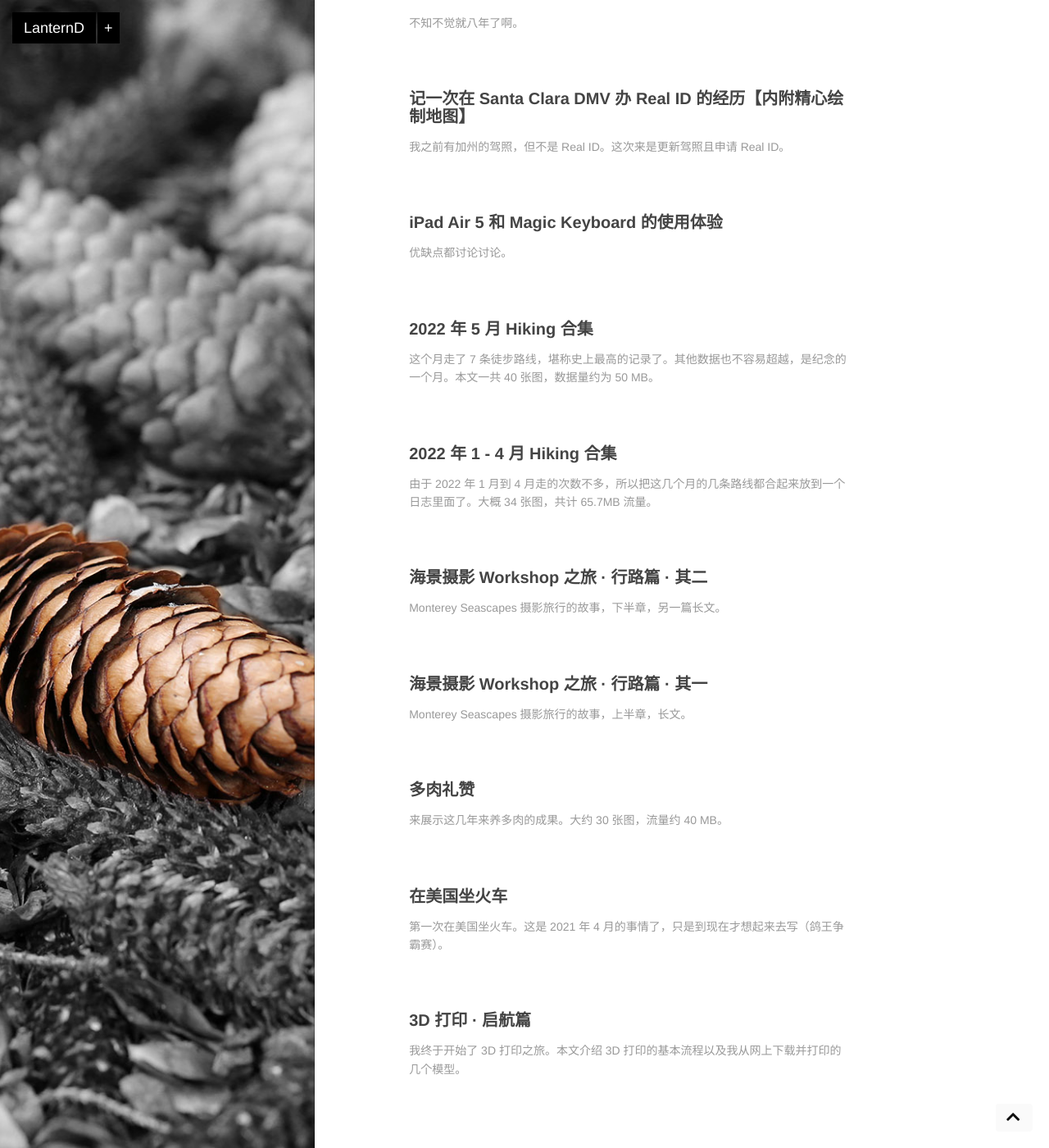
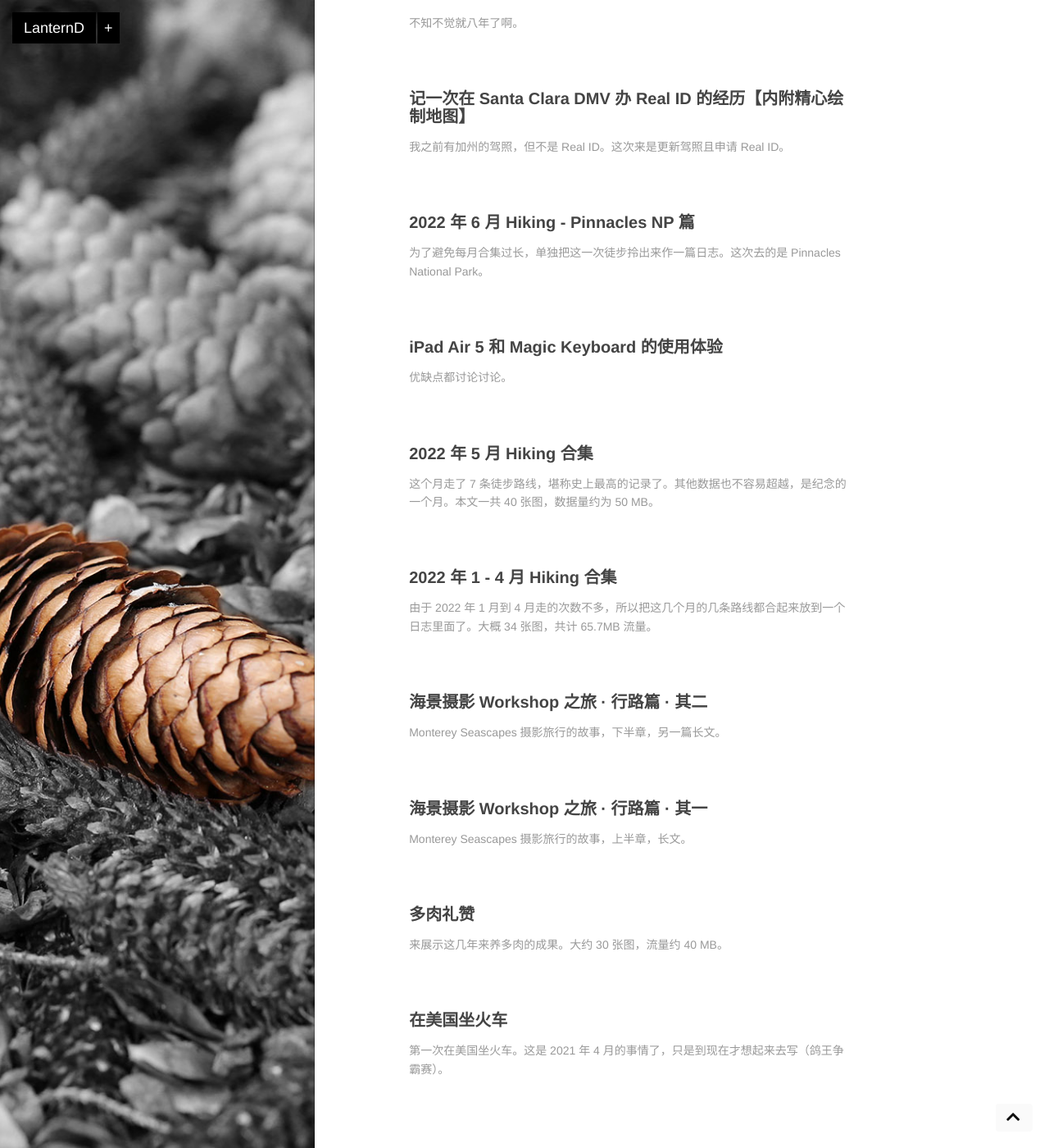
Before and after one commit to LanternD/lanternd.github.io, a Jekyll site: the page built from index.html, in a window 1280 px wide and 1400 px high, scrolled down 921 px. Shown: the whole window at 82% size. Built offline with Jekyll 4.4.1, drawn with Linux system fonts in a browser that asks for light colours; nearby versions of some CDN libraries; the list of posts is cut into pages by our own code; comment, search, counter and statistics services are not loaded; part of the change alters nothing that is shown.

Commit message:
New post: 2022 06 hiking special edit: Pinnacles NP

```diff
--- /dev/null
+++ b/blog/_posts/2022-06-23-2022-06-hiking-se-pinnacles-national-park.md
@@ -0,0 +1,87 @@
+---
+layout: post
+title: 2022 年 6 月 Hiking - Pinnacles NP 篇
+description: 为了避免每月合集过长，单独把这一次徒步拎出来作一篇日志。这次去的是 Pinnacles National Park。
+permalink: /2022-06-hiking-se-pinnacles-national-park/
+categories: [Blog, 视・界]
+tags: [Hiking, 徒, Pinnacles, 国家公园]
+date: 2022-06-23 22:13:14
+---
+
+#
+
+![img]({{site.img-hosting}}/Pic4Post/2022-06-hiking-se-pinnacles-national-park/pinnacles-trail-map.jpg)
+*路线图*
+
+## 参数
+
+| --- | --- |
+| 路线参考链接 | [High Peaks & Balconies Cave Loop Trail](https://www.alltrails.com/explore/trail/us/california/high-peaks-balconies-cave-pinnacles-nm?u=m) |
+| Google Maps | [Chaparral Trailhead Parking](https://goo.gl/maps/zXJbpfKJLxiJCxWc9) |
+| 长度（km）| 16.12 |
+| 累计爬升（m）| 687 |
+| 用时  | 5 小时 32 分钟 |
+| 平均配速（每公里）| 17:22 |
+| 卡路里（kCal） | 2058 |
+| 路线类型 | 环线 |
+| 日期  | 2022.06.18 |
+|||
+
+## 概况
+
+　Pinnacles NP 又叫「尖顶国家公园」，位于加州中部几条主要高速公路之间，所以交通上还是比较便利的。它出名的点在于有很多奇形怪状的石头。由于相对高度较高，山顶上视野好，于是这里成了某种秃鹫（Condor）栖息地。由于这两个原因，政府成立了国家公园来保护这块地方。
+
+　但是要我说，这个国家公园是我见过最不像国家公园的了。
+
+　首先大部分国家公园都有令人赞叹的风景和景观。Pinnacles 只是有些特别的石头，如果愿意在内华达山脉（Sierra Nevada）探索一下的话，多得是比这个有特色的石头。而且论公园面积的话这里简直不能看，放在地图上都很不起眼，缩小点可能都找不到。再者 Pinnacles 的游客中心堪称「简陋」，远远看过去就像个刚搭起来的板房。而且这里的道路基础设施也很普通，园区有两个入口，但是中间没有道路连接，从一个路口进来只能玩一块区域，得靠徒步才能走到另一片去，停车场又小指示又不明显，去晚了只能停更远增加行走距离。最后，即使爬到最高点俯瞰周围，看到的都是公园外的工厂居民区之类的，根本没有那种远离人烟的孤寂感。
+
+　尽管对徒步和观景的体验一般，但是这里是两拨人的天堂。第一是攀岩的，这里的石头太适合攀岩了，什么难度路线的都有。停在路边的车有一半是专门来攀岩的（这里面其中还有一半可能都是湾区来的），徒步路线上也能看到很多人身上带着一圈绳子或者安全垫。第二拨人是来观星的，这里光污染很少，位置高，没有盆地或平原上淤积的空气杂质（视宁度高），所以是天文爱好者的理想去处。
+
+　这次走的路线是园区里比较大的一条环线了，16 公里，690 米，中等难度。尖顶山基本身就一座山，所以就是直上直下，要做好一上来就爬坡的准备。路线基本上是在很多曲折迂回中慢慢爬升，途中目之所及都是奇石怪岩。停下休息时可以细细端详它们的纹理和排布。
+
+　到了山顶附近石壁变得非常陡峭，路边不远处常常就是悬崖峭壁，所以公园管理也依山凿石修了很多阶梯，在几座大石头之间穿梭。有的地方只能单向行走，一拨人走完了另一拨人反方向的人才能前进。这段也算是我觉得这次徒步最有意思的地方之一了。路虽陡峭但是并不危险，走慢点都能安全通过，旁边也有很多手扶的地方。但我不确定冬季雨多的时候会不会变滑，各位自行斟酌。
+
+　下山的路没有太特别的地方，又是沿着小路盘旋向下。走下坡路不久眼前的风景立马就变成了普通的土坡，奇怪的石头几乎绝迹，于是乎下坡这段没啥惊喜。在走到一条干涸的河边的时候就宣告下坡结束了。河对面好像是个小停车场和野餐区。从河边回来的路上海拔又会慢慢增加一些，然后走了一段以后就能来到第二个我觉得这次徒步有意思的地方。
+
+　那是一处幽暗的洞穴，离入口越近就越能感觉两边的大石头变得逐渐拥挤，眼前的路越来越窄，然后植被也相应减少。能走的路也逐渐变得崎岖起来，不再是泥土路而是半米到一米大小的乱石堆，向前走就像是跑酷，甚至需要手脚并用。
+
+　最后到达一扇铁门面前，上面标识说「没有手电筒请勿入内」。栅栏后面更是漆黑一团，向里看就像凝望深渊。我们进去以后打开手电，看到一片空地，顶上是一大块巨石。越往前走高度就越小，但问题是我们找不到其他的路。环顾四周，看到的只有岩石。
+
+　我们以为这是一条死路，就回到洞穴外面，环顾四周看看有没有别的路。结果好像所有的路径到这里就突然消失了。在山洞附近徘徊了 10 分钟，充满疑惑的我们只好再进到洞里探索一番。古人云：「只要贴着迷宫的右墙壁一直走，肯定能走到出口」。于是我沿着洞壁仔细找了一圈，终于在进门左前方一块大石后面找到了一个箭头，指着斜上方，看起来这就是路了。
+
+　那段上坡真是蜿蜒曲折，缝隙只能容一人通过，有上有下，高度时高时低，不小心还会磕到头。用不恰当的比喻，感觉是在什么动物的小肠里行走。至于光线那是完全没有，可能是我到过的最黑的地方之一 —— 如果我们关掉手电的话。
+
+　在这段「肠道」里「蠕动」了四五分钟我们才终于看到了外面的光线。中间一个人也没遇到，如果遇到了，怎么挪动地方还是个难题。刚开始的时候，外光线也只有一条缝，两边还是两块巨石，巨石下方是大量大小不一的碎石，依稀可以看到一条人们走出来的路径。又爬了三分钟光线逐渐变强，我们才走到洞穴另一侧入口的铁门，宣告此段洞穴穿越结束。这整个经历让我想起王安石的《游褒禅山记》，里面讲的也是作者探索一处幽暗洞穴的经历。
+
+　这个洞叫 Bear Gulch Cave，可以在 [NPS 官网](https://www.nps.gov/pinn/planyourvisit/cavestatus.htm) 看到当前的状态（会有各种原因导致关闭）。我们走的应该是 Lower Cave，而 Upper Cave 说是要保护一种蝙蝠的栖息地而不常开放。如果山洞关闭，则应该在到达洞口往回很长一段距离的地方就拐到另一条路上绕过这个洞穴，具体要看地图且提前确认。不过这个洞穴还是值得一去的，是一种独特的体验。
+
+　从洞穴出来以后就基本上到了本次徒步路线的尾声了。
+
+-   【停车 🅿️】Visitor Center 有很多停车位，但是 Trailhead 附近的停车场很小，很快就满了。需要往回开一段路，然后会有另一片停车场有较充足的停车位。有一条 Trail 连接两个停车场，但是会让行程多加七八百米。
+-   【厕所 🚽】整条路上大概有三四个厕所，可以放心喝水。靠近山顶的地方也有一个。
+-   【补水 🚰】这一路几乎没有遮阴，如果夏天来的话注意多带点水。
+-   【遮阳 ☀️】推荐做好防晒。
+
+## 故事
+
+　本次徒步的 Highlight 就是之前说的穿越山洞。其他也有一些别的故事。
+
+　其中一个是在山顶的附近我们能看到不远处一块不易到达的石头上面有一个秃鹫还是老鹰的巢穴。我们路上就遇到几个带着望远镜的老头，他们徒步爬山的目标就是上来观鸟。到地方以后他们就拿望远镜一直看。
+
+　Pinnacles 在 Monterey 还要往南的地方。我们下山以后太阳还高高在天顶，于是临时决定去一趟 Monterey，去看看我们之前摄影 Tour 的那些悬崖们。结果后来到了以后天黑完了，于是只好吹了一下海风就回去了。
+
+　回去路上在 Salinas 吃了 Wendy‘s 鸡肉汉堡。
+
+## 一些图
+
+![img]({{site.img-hosting}}/Pic4Post/2022-06-hiking-se-pinnacles-national-park/pinnacles-peak-one.jpg)
+*快要登顶前的厕所和岩石图案*
+
+![img]({{site.img-hosting}}/Pic4Post/2022-06-hiking-se-pinnacles-national-park/pinnacles-path-to-peak.jpg)
+*山顶附近的一处陡峭岩壁*
+
+![img]({{site.img-hosting}}/Pic4Post/2022-06-hiking-se-pinnacles-national-park/pinnacles-rock-pattern.jpg)
+*山顶附近看去的奇石怪岩*
+
+![img]({{site.img-hosting}}/Pic4Post/2022-06-hiking-se-pinnacles-national-park/pinnacles-cave-video-screenshot.jpg)
+*Bear Gulch Cave 山洞靠近出口附近的样子（视频截图）*
--- a/blog/_posts/2023-04-13-my-first-half-marathon.md
+++ b/blog/_posts/2023-04-13-my-first-half-marathon.md
@@ -143,9 +143,9 @@ date: 2023-04-13 22:10:04
 
 　平时没有运动习惯的人（大部分人）是很难理解那些一次就运动好几个小时的人的。为什么我要去跑半马，忍受这种精神和肉体的双重煎熬？
 
-　这时候又要祭出网传的四大快乐秘诀激素了：多巴胺、内啡肽、血清素、催产素。其中运动能产生内啡肽，在难受状况下会产生更多，以抵消痛苦的感觉。我甚至觉得可将其理解为常说的「意志力」。为什么我们能持续运动下去？要么肌肉强大，能够承受更大的负载，更不易疲劳，要么内啡肽足够多，让我们不觉得难么难受。但如果内啡肽只能在运动时产生那就没啥意义了，最关键的还是它能持续发挥作用。
+　这时候又要祭出网传的四大快乐秘诀激素了：多巴胺、内啡肽、血清素、催产素。其中运动能产生内啡肽，在难受状况下会产生更多，以抵消痛苦的感觉。我甚至觉得可将其理解为常说的「意志力」。为什么我们能持续运动下去？要么肌肉强大，能够承受更大的负载，更不易疲劳，要么内啡肽足够多，让我们不觉得难么难受。但如果内啡肽只能在运动时产生那就没啥意义了，最关键的还是它能持续发挥作用。意思是，在未来的一段时间内，我的痛苦忍耐指数有了较明显的提升。同样的痛苦刺激我觉得没这么痛苦了，包括工作压力也包括体力上的疲劳感。
 
-　接下来就要说到第二个点了，超量恢复。在大量运动以后，身体会储存更多的可用能量，以应对接下来可能发生的其他运动。相对地，如果想要在半马全马之类的比赛中发挥更好的成绩，一个可行的做法就是提前几天跑一次中长距离，让身体提前储存好能量。
+　接下来就要说到第二个点了，超量恢复。在大量运动以后，身体会倾向于储存更多的可用能量，以应对接下来可能发生的其他运动。相对地，如果想要在半马全马之类的比赛中发挥更好的成绩，一个可行的做法就是提前几天跑一次中长距离，让身体提前储存好能量。
 
 　内啡肽和超量恢复双管齐下，让我在接下来的两周都精力充沛，吃得好、睡得香、不知疲倦。上了一天班对我也没什么影响，晚上接着弄重体力活的木工也不在话下。大约一周之后，4 月 17 号我还去 Heavenly 玩了本雪季的封板之旅，累计垂直下降 11000 多米，差不多是大部分人 2-3 天的量，而滑完之后我还不觉得很累。如果不是雪场关门了我还能多滑几个小时。而这一切，只需要跑两个小时的步，最多外加一天休息，堪称超值！运动的好处大家都知道，只是践行的难度太大了而已。
 
```
